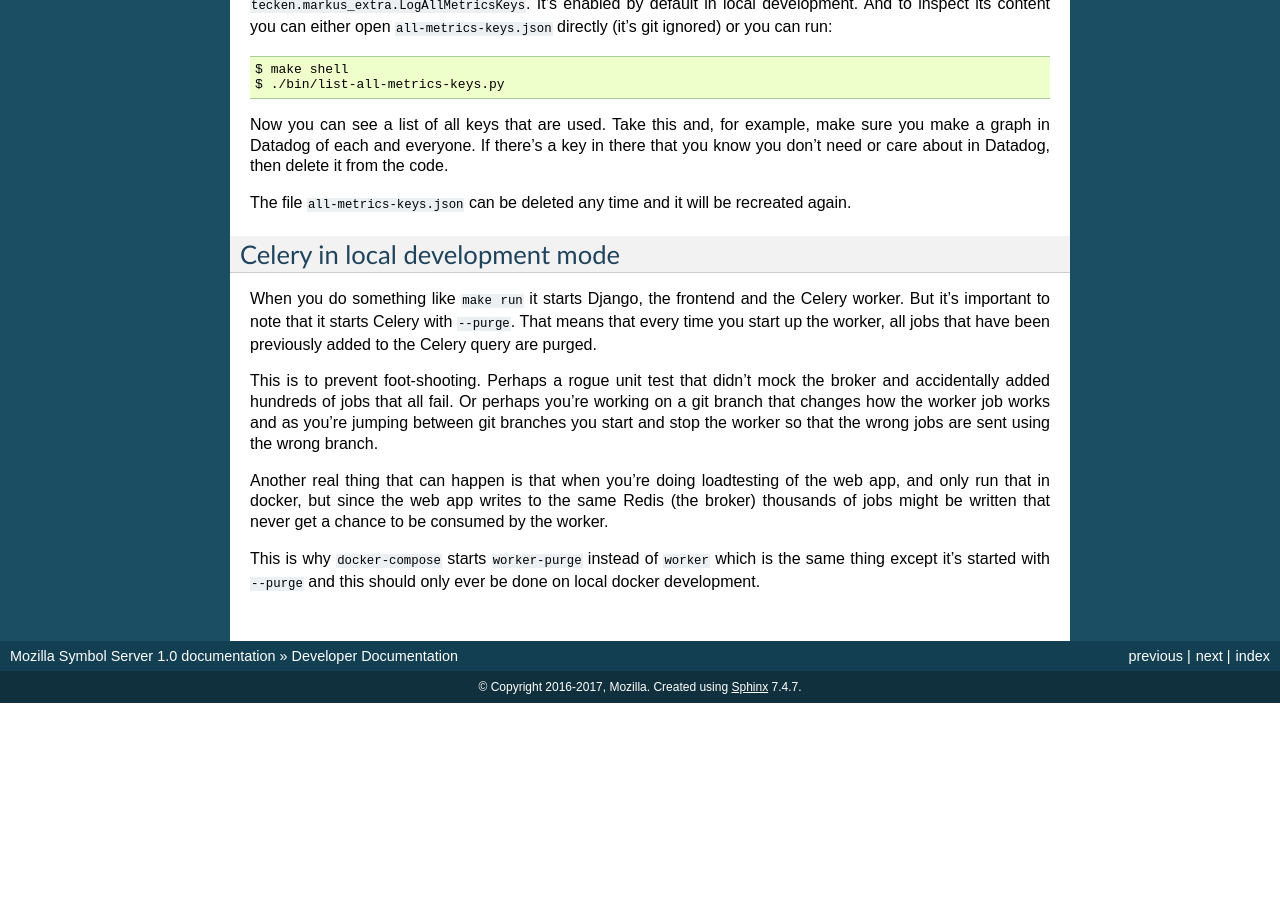
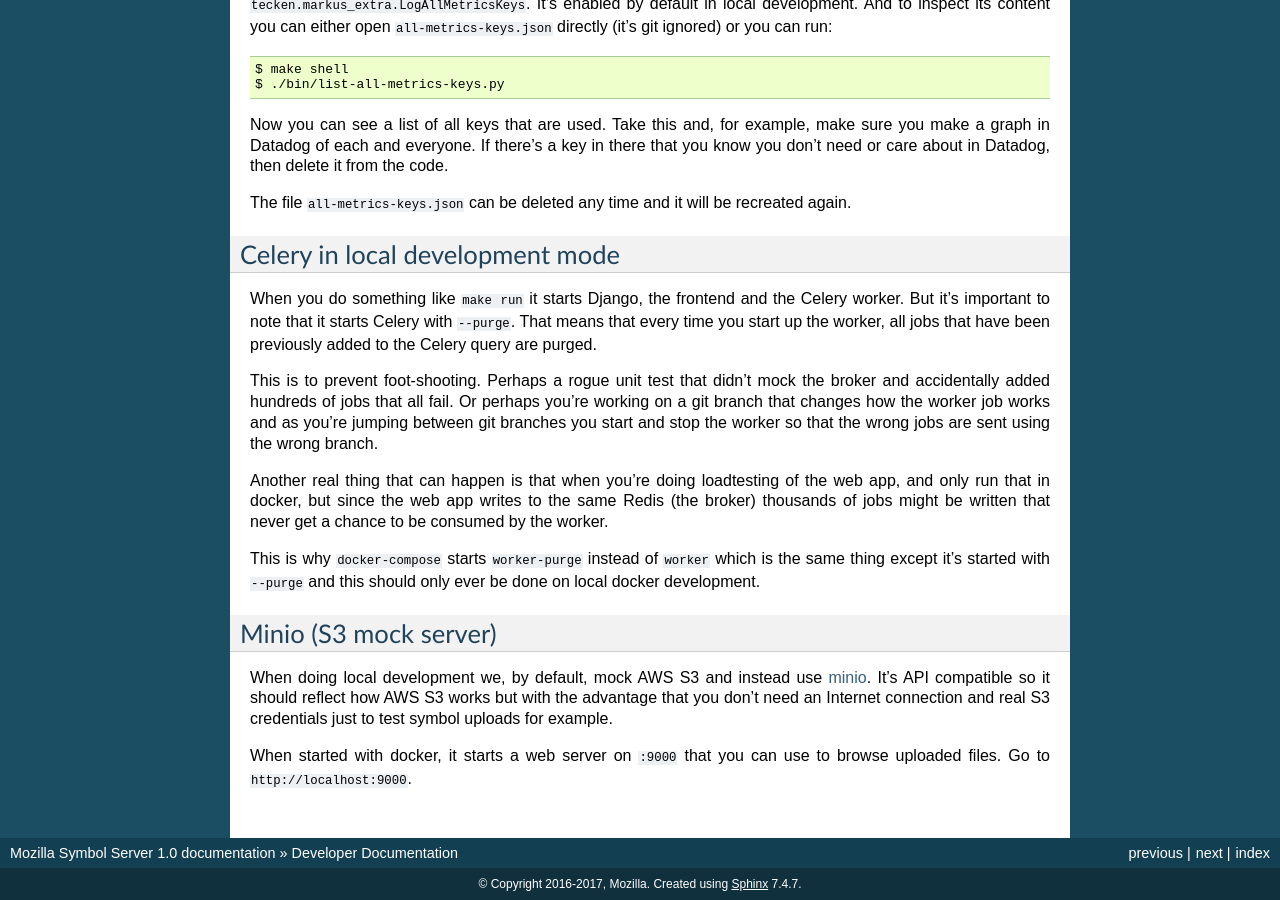
Before and after one commit to mozilla-services/tecken, a Sphinx documentation site: the page built from docs/dev.rst, in a window 1280 px wide and 900 px high, scrolled down 5267 px. Built offline with Sphinx 7.4.7, drawn with Linux system fonts in a browser that asks for light colours; before the commit the page ends 5970 px from its top, so only the background shows below that; some of the changed text lies outside the part shown.

Commit message:
adding note about minio's web server

```diff
--- a/docs/dev.rst
+++ b/docs/dev.rst
@@ -403,3 +403,17 @@ get a chance to be consumed by the worker.
 This is why ``docker-compose`` starts ``worker-purge`` instead of ``worker``
 which is the same thing except it's started with ``--purge`` and this should
 only ever be done on local docker development.
+
+
+Minio (S3 mock server)
+======================
+
+When doing local development we, by default, mock AWS S3 and instead use
+`minio`_. It's API compatible so it should reflect how AWS S3 works but
+with the advantage that you don't need an Internet connection and real
+S3 credentials just to test symbol uploads for example.
+
+When started with docker, it starts a web server on ``:9000`` that you can
+use to browse uploaded files. Go to ``http://localhost:9000``.
+
+.. _`minio`: https://minio.io/
```
